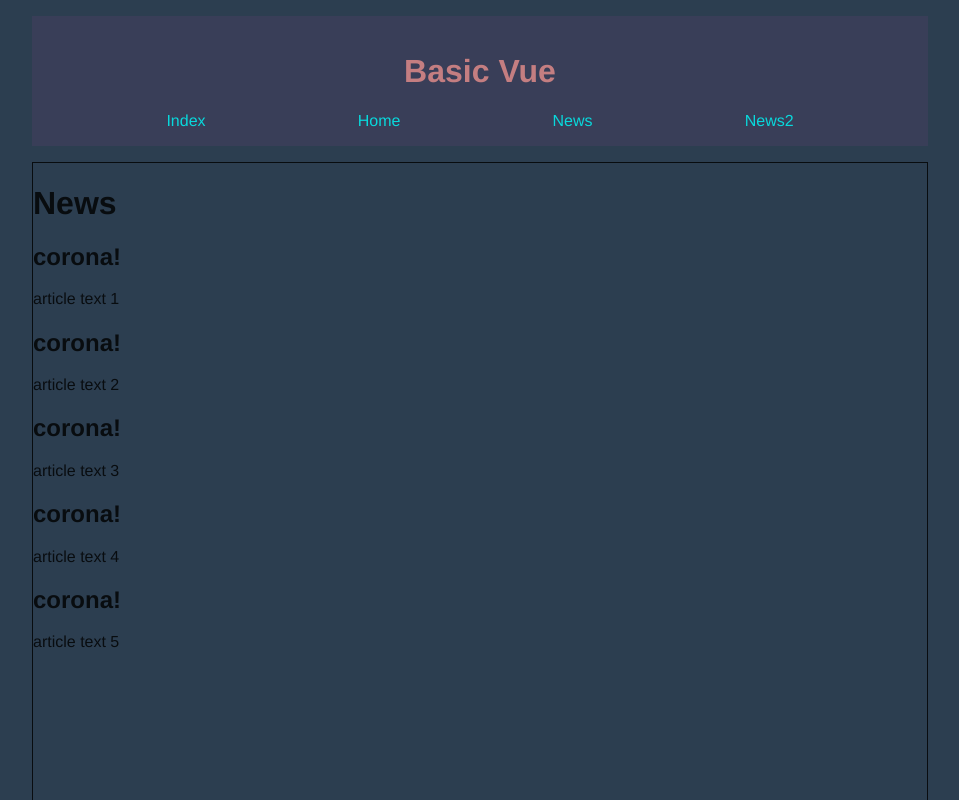
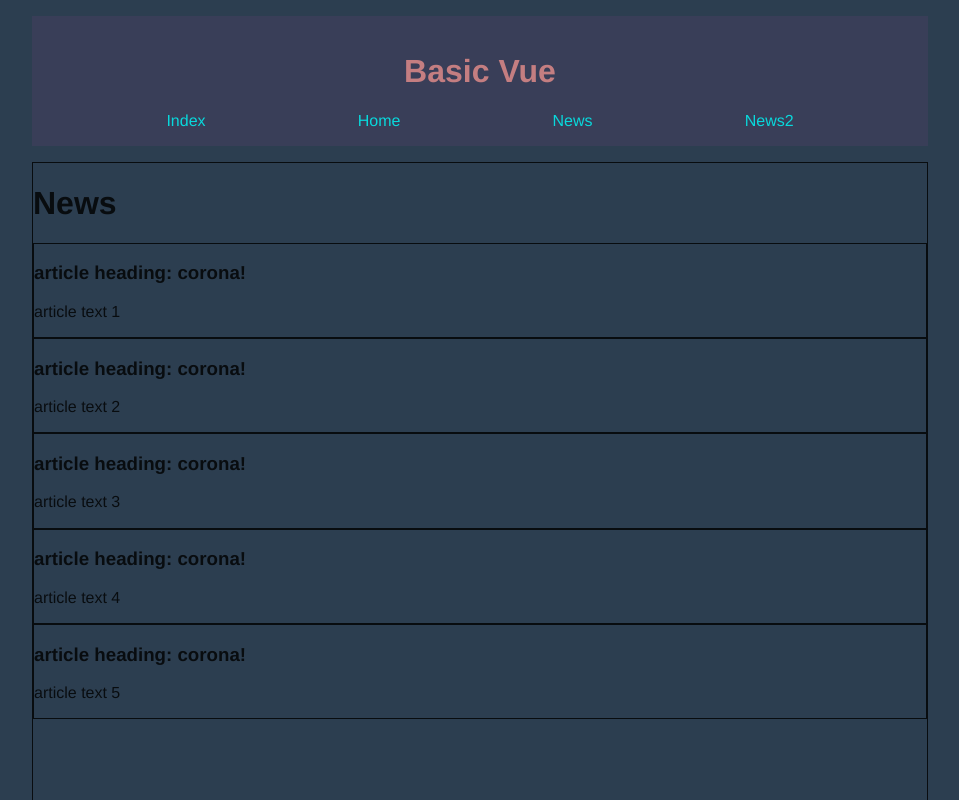
Before and after one commit to ok1a/basic-vue, a Vue app in the folder basic-vue/: page /#/news2 in a window 1280 px wide. Shown: the top 800 px of the page, without its empty margins (160-1119 px from the left). Built offline with nearby package versions, Linux system fonts and the light colour scheme.

Commit message:
Passing objects, working. Woo. Rendering.

```diff
--- a/basic-vue/src/components/Card.vue
+++ b/basic-vue/src/components/Card.vue
@@ -1,9 +1,9 @@
 <template>
   <div class="card">
     <div class="card-content">
-      <h3>article heading:</h3>
+      <h3>article heading: {{ article.heading }}</h3>
       <div class="card-content-summary">
-        <p>summary here</p>
+        <p>{{ article.article }}</p>
       </div>
     </div>
   </div>
--- a/basic-vue/src/components/Section.vue
+++ b/basic-vue/src/components/Section.vue
@@ -2,17 +2,24 @@
   <section>
     <h1>News</h1>
     <div>
-      <div v-for="(news, index) in newsArr" :key="index">
-        <h2>
+      <!-- <div v-for="(news, index) in newsArr" :key="index"> -->
+      <!-- <h2>
           {{ news.heading }}
         </h2>
-        <p>{{ news.article }}</p>
-      </div>
+        <p>{{ news.article }}</p> -->
+      <Card
+        v-for="(news, index) in newsArr"
+        :key="index"
+        v-bind:article="news"
+      />
+      <!-- </div> -->
     </div>
   </section>
 </template>
 
 <script>
+import Card from './Card';
+
 export default {
   name: 'Section',
   data: function() {
@@ -26,6 +33,9 @@ export default {
       ],
     };
   },
+  components: {
+    Card,
+  },
 };
 </script>
 
```
